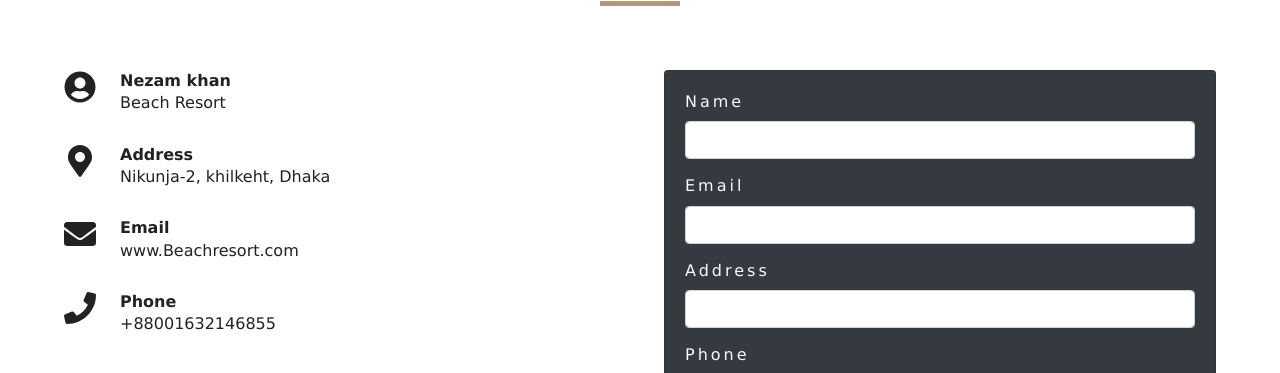
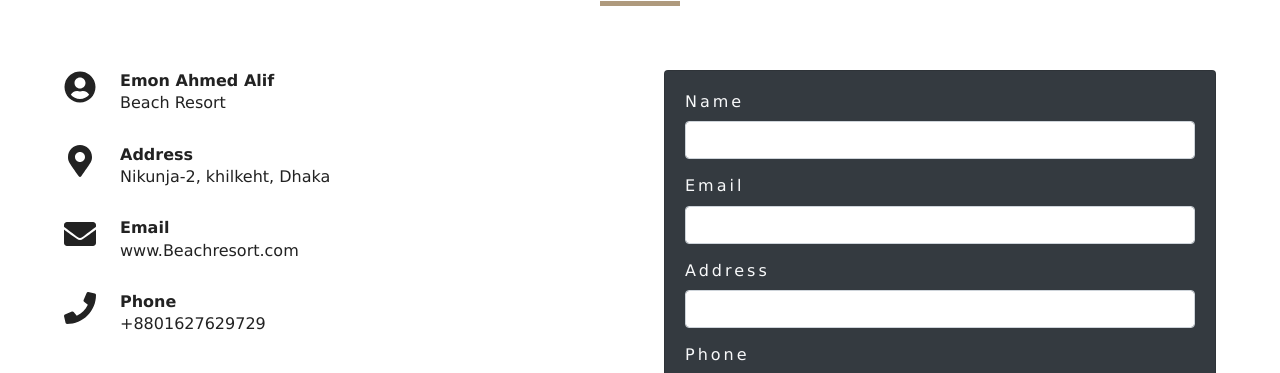
Before and after one commit to nezam0003/beach-resort, a React (Create React App) app: page /contact in a window 1280 px wide. Shown: the part 681-1054 px from the top of the page. Built offline with nearby package versions, Linux system fonts and the light colour scheme; the HTML template or start-up script is replaced by a standard one.

Commit message:
name changed

```diff
--- a/src/pages/ContactInfo.jsx
+++ b/src/pages/ContactInfo.jsx
@@ -12,7 +12,7 @@ export default class ContactInfo extends Component {
     data: [
       {
         icon: <FaUserCircle />,
-        head: "Nezam khan",
+        head: "Emon Ahmed Alif",
         subHead: "Beach Resort",
       },
       {
@@ -28,7 +28,7 @@ export default class ContactInfo extends Component {
       {
         icon: <FaPhone />,
         head: "Phone",
-        subHead: "+88001632146855",
+        subHead: "+8801627629729",
       },
     ],
   };
```
